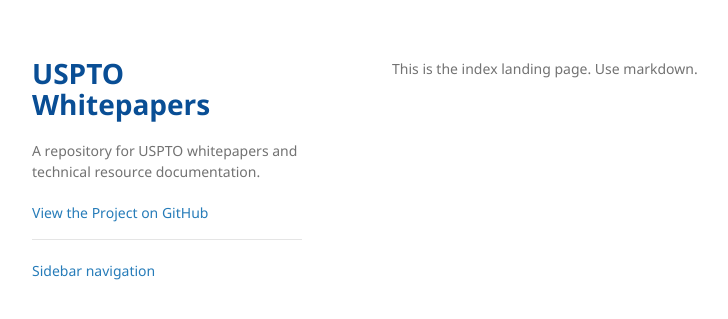
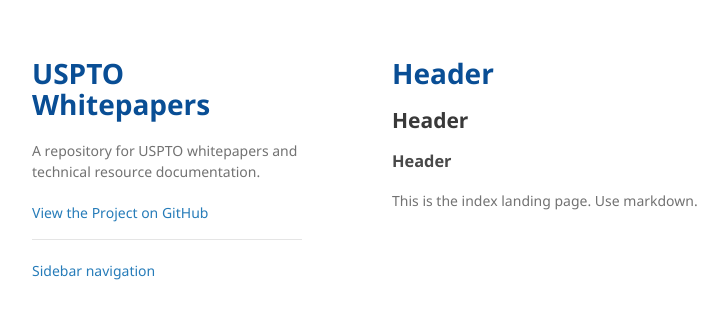
Before and after one commit to USPTO/whitepapers, a Jekyll site: the page built from index.md, in a window 1280 px wide. Shown: the top 319 px of the page, without its empty margins (178-906 px from the left). Built offline with Jekyll 4.4.1, drawn with Linux system fonts in a browser that asks for light colours; our own code applies the rules of GitHub Pages for plain Markdown files.

Commit message:
Update index.md

```diff
--- a/index.md
+++ b/index.md
@@ -2,4 +2,9 @@
 layout: default
 ---
 
+# Header
+
+## Header
+
+### Header
 This is the index landing page.  Use markdown.
```
